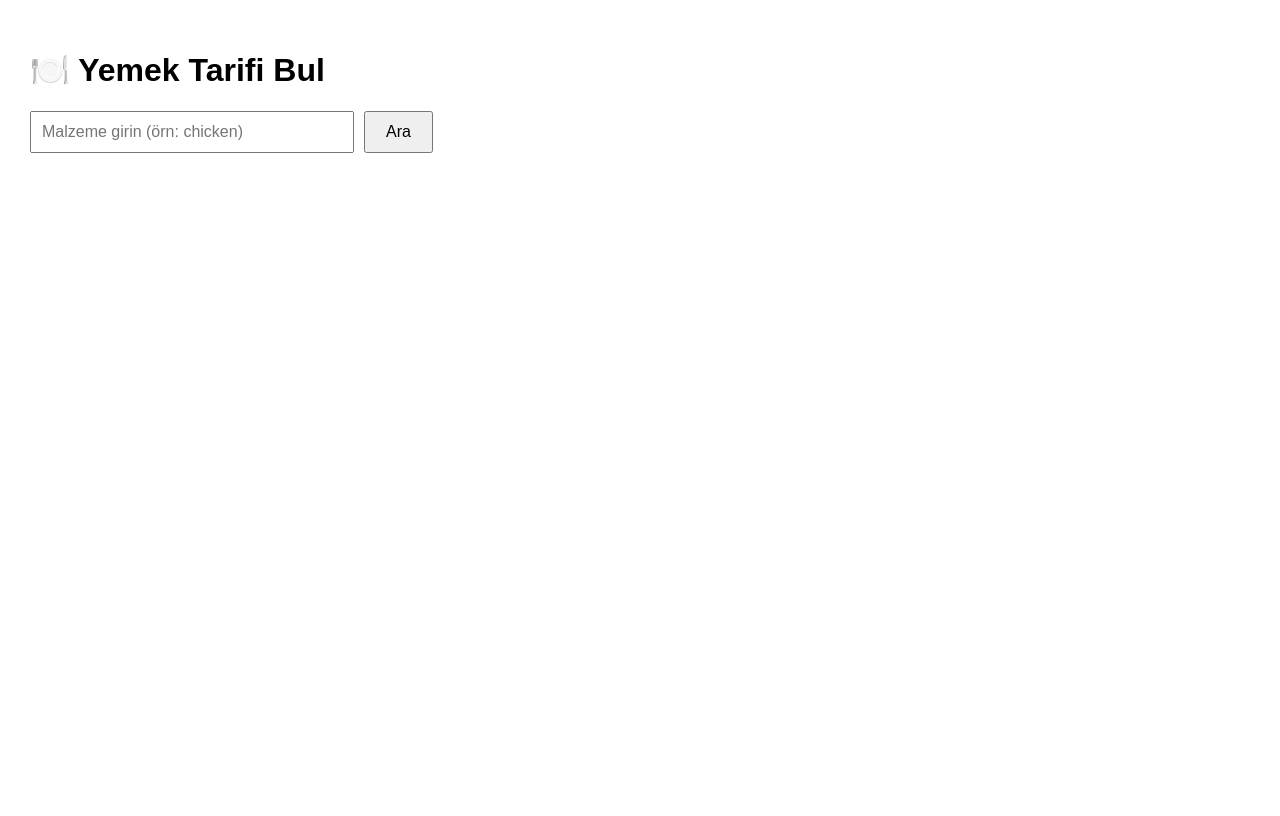
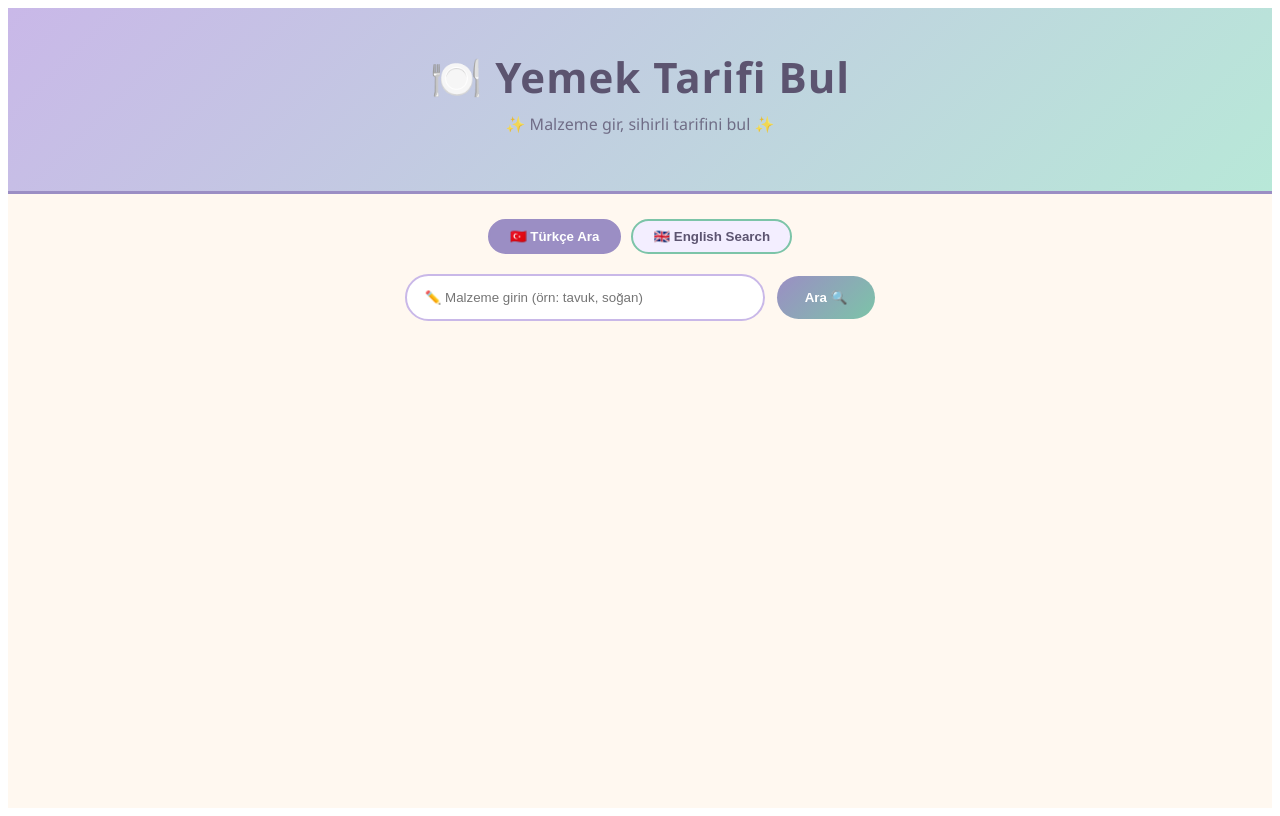
Before and after one commit to Yagmurkalyoncu/yemek-tarifi-app, a React (Create React App) app in the folder frontend/: page / in a window 1280 px wide. Built offline with nearby package versions, Linux system fonts and the light colour scheme.

Commit message:
frontend tasarimi guncellendi - lavanta mint tema, detay sayfasi, ceviri butonu eklendi

```diff
--- a/frontend/public/index.html
+++ b/frontend/public/index.html
@@ -1,6 +1,7 @@
 <!DOCTYPE html>
 <html lang="en">
   <head>
+
     <meta charset="utf-8" />
     <link rel="icon" href="%PUBLIC_URL%/favicon.ico" />
     <meta name="viewport" content="width=device-width, initial-scale=1" />
--- a/frontend/src/App.css
+++ b/frontend/src/App.css
@@ -1,38 +1,11 @@
-.App {
-  text-align: center;
+* {
+  box-sizing: border-box;
+  margin: 0;
+  padding: 0;
 }
 
-.App-logo {
-  height: 40vmin;
-  pointer-events: none;
+body {
+  font-family: 'Segoe UI', sans-serif;
+  background-color: #FFF8F0;
+  color: #5C5470;
 }
-
-@media (prefers-reduced-motion: no-preference) {
-  .App-logo {
-    animation: App-logo-spin infinite 20s linear;
-  }
-}
-
-.App-header {
-  background-color: #282c34;
-  min-height: 100vh;
-  display: flex;
-  flex-direction: column;
-  align-items: center;
-  justify-content: center;
-  font-size: calc(10px + 2vmin);
-  color: white;
-}
-
-.App-link {
-  color: #61dafb;
-}
-
-@keyframes App-logo-spin {
-  from {
-    transform: rotate(0deg);
-  }
-  to {
-    transform: rotate(360deg);
-  }
-}
--- a/frontend/src/App.js
+++ b/frontend/src/App.js
@@ -1,74 +1,186 @@
-import { useState } from "react";
+import { useState, useEffect } from "react"; // 1. useEffect eklendi
 
-function App() {
+const ceviri = {
+  "tavuk": "chicken", "dana": "beef", "kuzu": "lamb",
+  "balik": "fish", "domates": "tomato", "sogan": "onion",
+  "sarimsak": "garlic", "patates": "potato", "havuc": "carrot",
+  "pirinc": "rice", "makarna": "pasta", "peynir": "cheese",
+  "yumurta": "egg", "sut": "milk", "un": "flour",
+  "cikolata": "chocolate", "elma": "apple", "muz": "banana",
+  "portakal": "orange", "limon": "lemon", "mantar": "mushroom",
+  "ispanak": "spinach", "biber": "pepper", "salatalik": "cucumber",
+  "kiyma": "mince", "somon": "salmon", "karides": "shrimp",
+  "nohut": "chickpea", "mercimek": "lentil", "fasulye": "beans",
+  "zeytin": "olive", "tereyagi": "butter", "seker": "sugar",
+  "kabartma tozu": "baking powder", "vanilya": "vanilla",
+  "tuz": "salt", "zeytinyagi": "olive oil"
+};
+
+const renkler = {
+  lavanta: "#C9B8E8",
+  lavantaKoyu: "#9B8EC4",
+  mint: "#B8E8D8",
+  mintKoyu: "#7CC4A8",
+  krem: "#FFF8F0",
+  beyaz: "#FFFFFF",
+  yazi: "#5C5470",
+  acik: "#F3EEFF",
+};
+
+function cevir(metin) {
+  const normalize = metin.toLowerCase().trim()
+    .replace(/ş/g, "s").replace(/ğ/g, "g").replace(/ü/g, "u")
+    .replace(/ö/g, "o").replace(/ı/g, "i").replace(/ç/g, "c");
+  return ceviri[normalize] || metin;
+}
+
+function AnaSayfa({ onTarifSec }) {
   const [malzeme, setMalzeme] = useState("");
   const [tarifler, setTarifler] = useState([]);
-  const [seciliTarif, setSeciliTarif] = useState(null);
   const [yukleniyor, setYukleniyor] = useState(false);
+  const [dil, setDil] = useState("tr");
 
-  // Backend'e istek at, tarifleri getir
   const tarifleriAra = async () => {
+    if (!malzeme.trim()) return;
     setYukleniyor(true);
-    const cevap = await fetch(`http://localhost:5000/api/search?malzeme=${malzeme}`);
-    const veri = await cevap.json();
-    setTarifler(veri.meals || []);
-    setYukleniyor(false);
-    setSeciliTarif(null);
-  };
+    setTarifler([]);
+    try {
+      const malzemeler = malzeme.split(",").map(m => dil === "tr" ? cevir(m) : m.trim());
+      const tumSonuclar = await Promise.all(
+        malzemeler.map(m =>
+          fetch("http://localhost:5000/api/search?malzeme=" + m)
+            .then(r => r.json())
+            .then(v => v.meals || [])
+        )
+      );
 
-  // Tarif detayını getir
-  const detayGoster = async (id) => {
-    const cevap = await fetch(`http://localhost:5000/api/detay/${id}`);
-    const veri = await cevap.json();
-    setSeciliTarif(veri.meals[0]);
+      const ilk = tumSonuclar[0] || [];
+      const ortak = ilk.filter(tarif =>
+        tumSonuclar.every(liste =>
+          liste.some(t => t.idMeal === tarif.idMeal)
+        )
+      );
+      setTarifler(ortak);
+    } catch (e) {
+      console.error(e);
+    } finally {
+      setYukleniyor(false);
+    }
   };
 
   return (
-    <div style={{ padding: "30px", fontFamily: "Arial" }}>
-      <h1>🍽️ Yemek Tarifi Bul</h1>
+    <div style={{ minHeight: "100vh", background: renkler.krem, fontFamily: "'Segoe UI', sans-serif" }}>
+      <div style={{
+        background: "linear-gradient(135deg, " + renkler.lavanta + ", " + renkler.mint + ")",
+        padding: "40px 30px",
+        textAlign: "center",
+        borderBottom: "3px solid " + renkler.lavantaKoyu
+      }}>
+        <h1 style={{ color: renkler.yazi, margin: 0, fontSize: "42px", fontWeight: "800", letterSpacing: "1px" }}>
+          🍽️ Yemek Tarifi Bul
+        </h1>
+        <p style={{ color: renkler.yazi, opacity: 0.8, fontSize: "16px", marginTop: "8px" }}>
+          ✨ Malzeme gir, sihirli tarifini bul ✨
+        </p>
+      </div>
 
-      {/* Arama kutusu */}
-      <input
-        type="text"
-        placeholder="Malzeme girin (örn: chicken)"
-        value={malzeme}
-        onChange={(e) => setMalzeme(e.target.value)}
-        style={{ padding: "10px", width: "300px", fontSize: "16px" }}
-      />
-      <button
-        onClick={tarifleriAra}
-        style={{ padding: "10px 20px", marginLeft: "10px", fontSize: "16px" }}
-      >
-        Ara
-      </button>
+      <div style={{ textAlign: "center", paddingTop: "25px", gap: "10px", display: "flex", justifyContent: "center" }}>
+        <button onClick={() => setDil("tr")} style={{ padding: "8px 20px", background: dil === "tr" ? renkler.lavantaKoyu : renkler.acik, color: dil === "tr" ? "white" : renkler.yazi, border: "2px solid " + renkler.lavantaKoyu, borderRadius: "20px", cursor: "pointer", fontWeight: "bold" }}>🇹🇷 Türkçe Ara</button>
+        <button onClick={() => setDil("en")} style={{ padding: "8px 20px", background: dil === "en" ? renkler.mintKoyu : renkler.acik, color: dil === "en" ? "white" : renkler.yazi, border: "2px solid " + renkler.mintKoyu, borderRadius: "20px", cursor: "pointer", fontWeight: "bold" }}>🇬🇧 English Search</button>
+      </div>
 
-      {yukleniyor && <p>Yükleniyor...</p>}
+      <div style={{ textAlign: "center", padding: "20px 30px 30px" }}>
+        <input
+          type="text"
+          placeholder={dil === "tr" ? "✏️ Malzeme girin (örn: tavuk, soğan)" : "✏️ Enter ingredient (e.g: chicken, onion)"}
+          value={malzeme}
+          onChange={(e) => setMalzeme(e.target.value)}
+          onKeyDown={(e) => e.key === "Enter" && tarifleriAra()}
+          style={{ padding: "14px 18px", width: "320px", borderRadius: "30px", border: "2px solid " + renkler.lavanta, outline: "none" }}
+        />
+        <button onClick={tarifleriAra} style={{ padding: "14px 28px", marginLeft: "12px", background: "linear-gradient(135deg, " + renkler.lavantaKoyu + ", " + renkler.mintKoyu + ")", color: "white", border: "none", borderRadius: "30px", cursor: "pointer", fontWeight: "bold" }}>Ara 🔍</button>
+      </div>
 
-      {/* Tarif listesi */}
-      <div style={{ display: "flex", flexWrap: "wrap", gap: "15px", marginTop: "20px" }}>
+      {yukleniyor && <p style={{ textAlign: "center", color: renkler.lavantaKoyu }}>🌀 Tarifler aranıyor...</p>}
+      {!yukleniyor && tarifler.length === 0 && malzeme && <p style={{ textAlign: "center", color: "#aaa" }}>😔 Sonuç bulunamadı.</p>}
+
+      <div style={{ display: "flex", flexWrap: "wrap", gap: "20px", padding: "40px", justifyContent: "center" }}>
         {tarifler.map((tarif) => (
-          <div
-            key={tarif.idMeal}
-            onClick={() => detayGoster(tarif.idMeal)}
-            style={{ cursor: "pointer", textAlign: "center", width: "150px" }}
-          >
-            <img src={tarif.strMealThumb} alt={tarif.strMeal} width="150" style={{ borderRadius: "10px" }} />
-            <p>{tarif.strMeal}</p>
+          <div key={tarif.idMeal} onClick={() => onTarifSec(tarif.idMeal)} style={{ background: renkler.beyaz, borderRadius: "20px", padding: "12px", width: "165px", textAlign: "center", cursor: "pointer", border: "2px solid " + renkler.lavanta }}>
+            <img src={tarif.strMealThumb} alt={tarif.strMeal} width="145" style={{ borderRadius: "12px" }} />
+            <p style={{ fontSize: "13px", marginTop: "8px", fontWeight: "bold", color: renkler.yazi }}>{tarif.strMeal}</p>
           </div>
         ))}
       </div>
-
-      {/* Tarif detayı */}
-      {seciliTarif && (
-        <div style={{ marginTop: "30px", borderTop: "1px solid #ccc", paddingTop: "20px" }}>
-          <h2>{seciliTarif.strMeal}</h2>
-          <img src={seciliTarif.strMealThumb} alt={seciliTarif.strMeal} width="300" style={{ borderRadius: "10px" }} />
-          <h3>Talimatlar:</h3>
-          <p style={{ maxWidth: "600px" }}>{seciliTarif.strInstructions}</p>
-        </div>
-      )}
     </div>
   );
 }
 
+function DetaySayfa({ tarifId, onGeri }) {
+  const [tarif, setTarif] = useState(null);
+
+  // DÜZELTME: useState yerine useEffect kullanıldı
+  useEffect(() => {
+    fetch("http://localhost:5000/api/detay/" + tarifId)
+      .then(r => r.json())
+      .then(v => setTarif(v.meals[0]))
+      .catch(err => console.error("Hata:", err));
+  }, [tarifId]);
+
+  const malzemeleriGetir = (tarif) => {
+    const liste = [];
+    for (let i = 1; i <= 20; i++) {
+      const m = tarif["strIngredient" + i];
+      const miktar = tarif["strMeasure" + i];
+      if (m && m.trim()) liste.push((miktar ? miktar.trim() : "") + " " + m.trim());
+    }
+    return liste;
+  };
+
+  if (!tarif) return <p style={{ textAlign: "center", padding: "50px", color: "#9B8EC4" }}>🌀 Yükleniyor...</p>;
+
+  return (
+    <div style={{ minHeight: "100vh", background: renkler.krem, fontFamily: "'Segoe UI', sans-serif" }}>
+      <div style={{ background: "linear-gradient(135deg, " + renkler.lavanta + ", " + renkler.mint + ")", padding: "20px 30px", borderBottom: "3px solid " + renkler.lavantaKoyu, display: "flex", alignItems: "center", gap: "15px" }}>
+        <button onClick={onGeri} style={{ background: renkler.beyaz, color: renkler.lavantaKoyu, border: "2px solid " + renkler.lavantaKoyu, padding: "8px 18px", borderRadius: "20px", cursor: "pointer", fontWeight: "bold" }}>← Geri</button>
+        <h2 style={{ color: renkler.yazi, margin: 0 }}>Tarif Detayı</h2>
+      </div>
+
+      <div style={{ maxWidth: "800px", margin: "30px auto", background: renkler.beyaz, borderRadius: "24px", padding: "35px", border: "2px solid " + renkler.lavanta }}>
+        <h2 style={{ color: renkler.lavantaKoyu }}>🍴 {tarif.strMeal}</h2>
+        <div style={{ display: "flex", gap: "25px", flexWrap: "wrap" }}>
+          <img src={tarif.strMealThumb} alt={tarif.strMeal} width="280" style={{ borderRadius: "16px" }} />
+          <div style={{ flex: 1, minWidth: "200px" }}>
+            <h3 style={{ color: renkler.mintKoyu }}>🥕 Malzemeler</h3>
+            <ul style={{ paddingLeft: "18px", lineHeight: "1.9", color: renkler.yazi }}>
+              {malzemeleriGetir(tarif).map((m, i) => <li key={i}>{m}</li>)}
+            </ul>
+          </div>
+        </div>
+        <h3 style={{ color: renkler.mintKoyu, marginTop: "25px" }}>📋 Talimatlar</h3>
+        <p style={{ lineHeight: "1.8", whiteSpace: "pre-line", color: renkler.yazi }}>{tarif.strInstructions}</p>
+
+        {/* DÜZELTME: <a> etiketi eklendi */}
+        <a
+          href={"https://translate.google.com/?sl=en&tl=tr&text=" + encodeURIComponent("MALZEMELER:\n" + malzemeleriGetir(tarif).join("\n") + "\n\nTALIMATLAR:\n" + tarif.strInstructions)}
+          target="_blank"
+          rel="noreferrer"
+          style={{
+            display: "inline-block", marginTop: "20px", padding: "12px 24px",
+            background: "linear-gradient(135deg, #4285F4, #34A853)",
+            color: "white", borderRadius: "25px", textDecoration: "none", fontWeight: "bold"
+          }}
+        >
+          🌍 Türkçeye Çevir
+        </a>
+      </div>
+    </div>
+  );
+}
+
+function App() {
+  const [secilenTarifId, setSecilenTarifId] = useState(null);
+  return secilenTarifId ? <DetaySayfa tarifId={secilenTarifId} onGeri={() => setSecilenTarifId(null)} /> : <AnaSayfa onTarifSec={setSecilenTarifId} />;
+}
+
 export default App;
--- a/frontend/src/index.css
+++ b/frontend/src/index.css
@@ -1,3 +1,4 @@
+
 body {
   margin: 0;
   font-family: -apple-system, BlinkMacSystemFont, 'Segoe UI', 'Roboto', 'Oxygen',
--- a/frontend/src/index.js
+++ b/frontend/src/index.js
@@ -1,17 +1,6 @@
 import React from 'react';
 import ReactDOM from 'react-dom/client';
-import './index.css';
 import App from './App';
-import reportWebVitals from './reportWebVitals';
 
 const root = ReactDOM.createRoot(document.getElementById('root'));
-root.render(
-  <React.StrictMode>
-    <App />
-  </React.StrictMode>
-);
-
-// If you want to start measuring performance in your app, pass a function
-// to log results (for example: reportWebVitals(console.log))
-// or send to an analytics endpoint. Learn more: https://bit.ly/CRA-vitals
-reportWebVitals();
+root.render(<App />);
```
Also changed, not shown: 1 other file (tests, documents, lock files or other folders).
